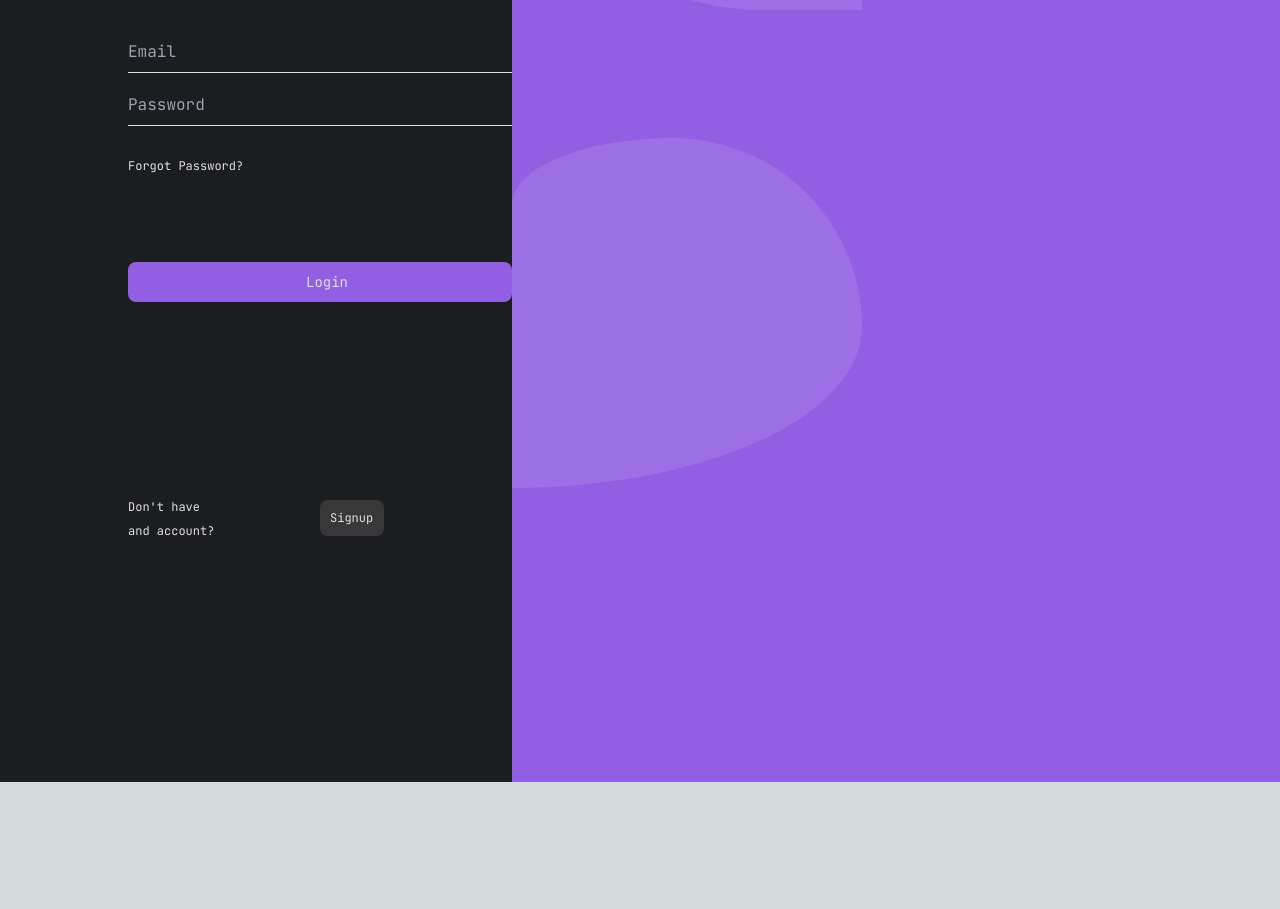
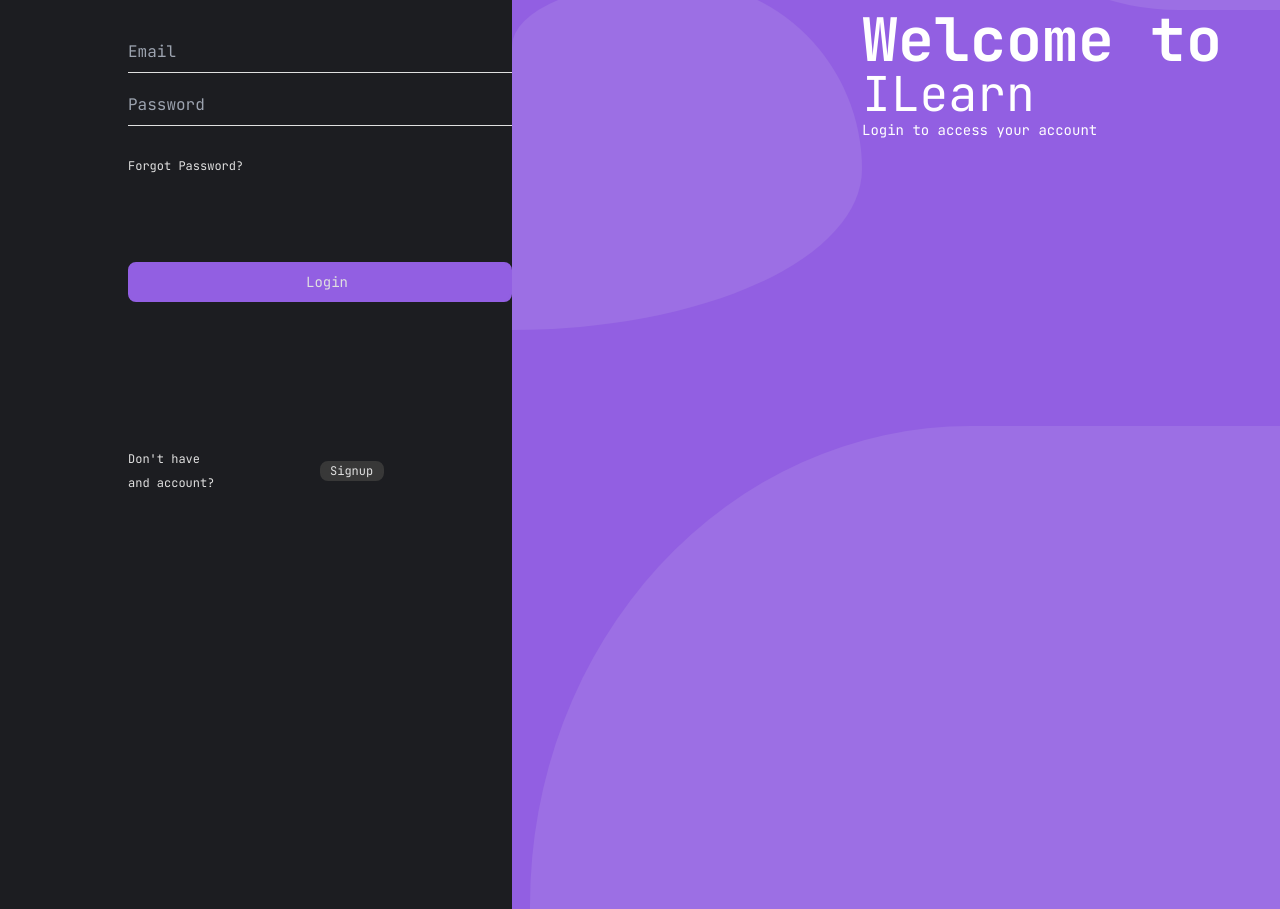
Before and after one commit to Zulelee/iLearn, a Next.js app: page /login in a window 1280 px wide. Shown: the part 340-1249 px from the top of the page. Before the commit the page ends 1122 px from the top, so only its background shows below. Built offline with nearby package versions, Linux system fonts and the light colour scheme.

Commit message:
login right side design incomplete

```diff
--- a/app/login/Login.css
+++ b/app/login/Login.css
@@ -7,7 +7,8 @@
     border-radius: 100% 0% 29% 71% / 29% 100% 0% 71%  ;
     width: 350px; height: 350px;
 }
-.rounded-custom2 {
-    border-radius: 46% 54% 100% 0% / 19% 54% 46% 81% ;
-    width: 350px; height: 350px;
+
+.rounded-custom3 {
+    border-radius: 71% 50% 0% 120% / 120% 0% 100% 0% ;
+    width: 750px; height: 483px;
 }
--- a/app/login/page.tsx
+++ b/app/login/page.tsx
@@ -3,11 +3,12 @@ import Link from "next/link";
 import Image from "next/image";
 import blobimage from "public/Untitled design (1).png"
 import "app/login/Login.css"
+import blob2 from "public/blob.jpg"
 
 const page = () => {
   return (
-    <div className=" flex bg-white rounded-2xl shadow-2xl w-full ">
-      <div className="bg-black text-white py-60 px-32 w-2/5 ">
+    <div className=" flex bg-white rounded-2xl shadow-2xl w-full h-auto">
+      <div className="bg-black text-white pt-60 px-32 w-2/5 ">
         <h6 className="text-5xl mb-6">
           <b>Login</b>
         </h6>
@@ -40,7 +41,7 @@ const page = () => {
           >
             Login
           </Link>
-          <div className=" flex mt-48 items-center">
+          <div className=" flex mt-36 items-center">
             <div>
               <Link rel="stylesheet" href="" className="text-xs text-grey">
                 Don't have and account?
@@ -48,20 +49,23 @@ const page = () => {
             </div>
             <div>
               <Link
-                rel="stylesheet"
-                href=""
-                className="border-2 ml-24 px-2 py-2 bg-darkSilver border-darkSilver w-16 text-xs text-grey rounded-lg inline-block hover:bg-black"
-              >
+                rel="stylesheet" href="" className="border-2 ml-24 px-2 bg-darkSilver border-darkSilver w-16 text-xs text-grey rounded-lg inline-block hover:bg-black">
                 Signup
               </Link>
             </div>
           </div>
         </div>
       </div>
-      <div className="bg-purple text-white  w-3/5 ">
-        <div>
-        <Image src = {blobimage} alt="blob"  className="rounded-custom1 mr-0"/>
-        <Image src = {blobimage} alt="blob"  className="rounded-custom mt-32"/>
+      <div className="bg-purple text-white  w-3/5">
+        <div className="z-0 max-h-fit">
+          <Image src = {blobimage} alt="blob"  className="rounded-custom1 float-right"/>
+          <Image src = {blobimage} alt="blob"  className="rounded-custom float-left mt-80"/>
+          <Image src = {blobimage} alt="blob"  className="rounded-custom3 float-right mt-24"/>
+        </div>
+        <div className="z-10 text-left  mt-56 w-auto h-auto">
+        <label className="text-6xl "><b>Welcome to</b></label><br/>
+        <label className="text-5xl">ILearn</label><br/>
+        <label className="text-sm">Login to access your account</label>
         </div>
       </div>
     </div>
```
Also changed, not shown: app/globals.css (line endings or trailing spaces), public/blob.jpg (added).
